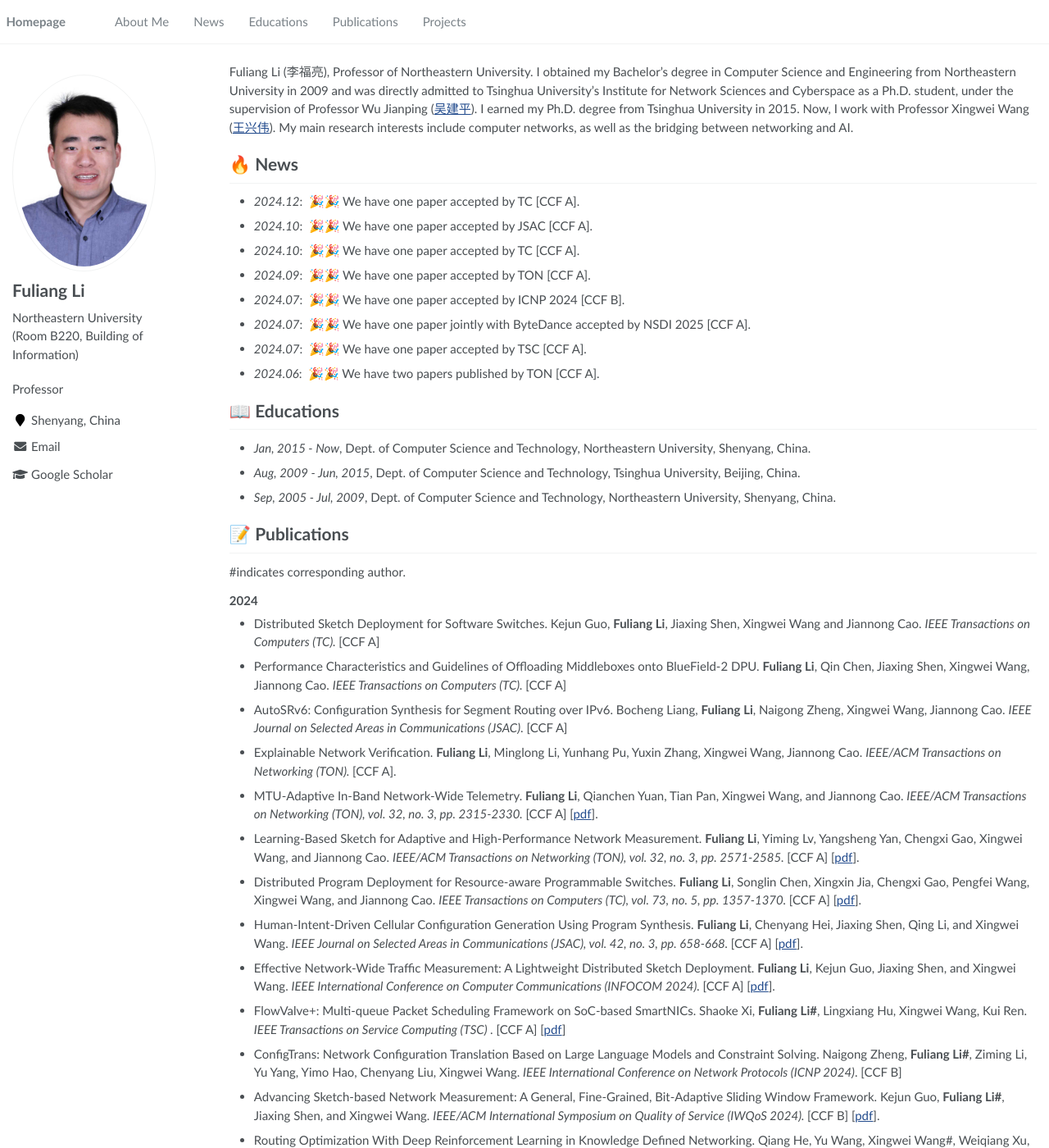
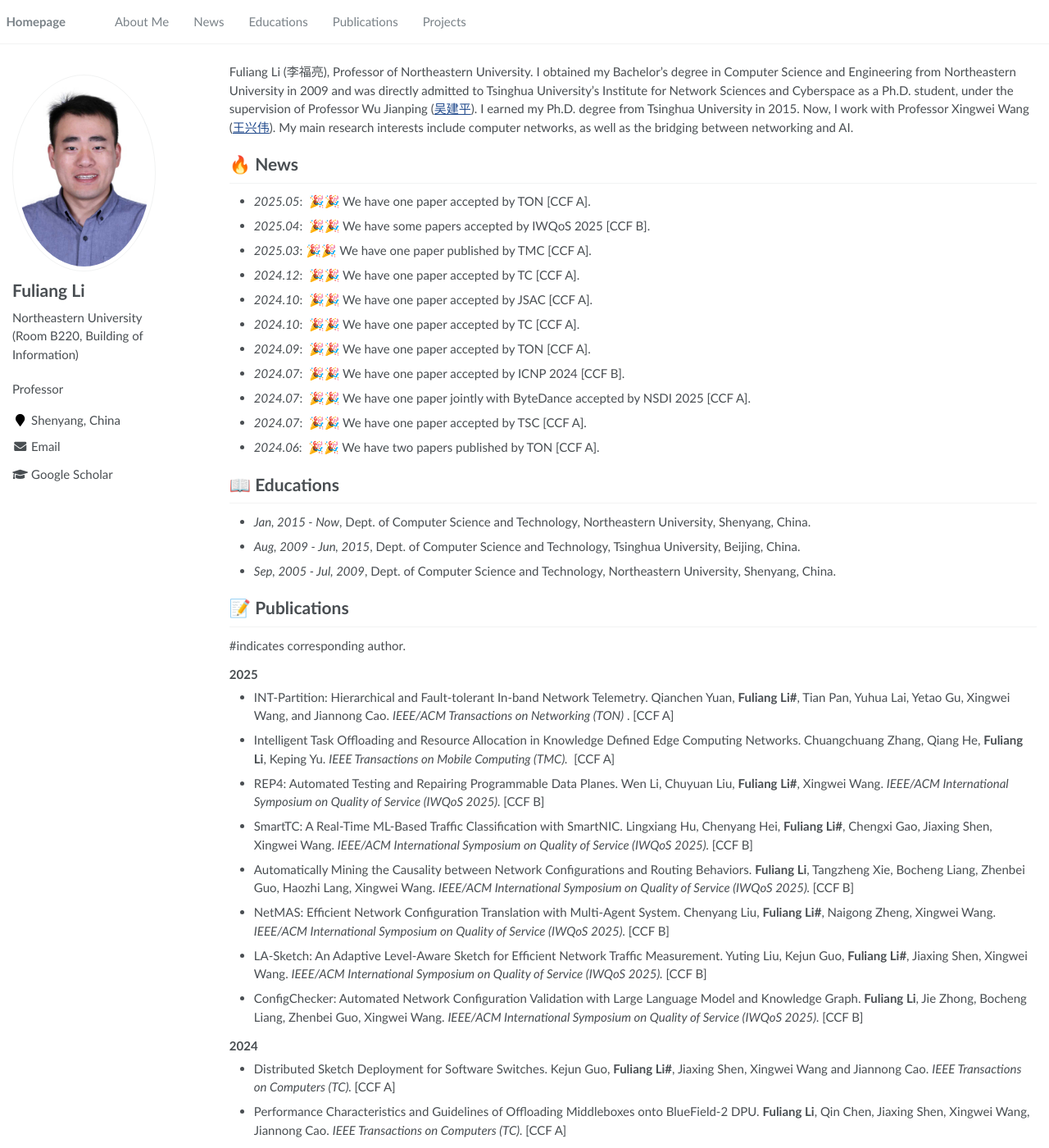
Before and after one commit to Fuliang-Li/Fuliang-Li.github.io, a Jekyll site: the page built from _pages/about.md, in a window 1280 px wide and 1400 px high. Shown: the whole window at 82% size. Built offline with Jekyll 4.4.1, drawn with Linux system fonts in a browser that asks for light colours.

Commit message:
Update about.md

```diff
--- a/_pages/about.md
+++ b/_pages/about.md
@@ -20,6 +20,9 @@ redirect_from:
 Fuliang Li (李福亮), Professor of Northeastern University. I obtained my Bachelor’s degree in Computer Science and Engineering from Northeastern University in 2009 and was directly admitted to Tsinghua University’s Institute for Network Sciences and Cyberspace as a Ph.D. student, under the supervision of Professor Wu Jianping (<a href="https://www.tsinghua.edu.cn/info/1166/93896.htm" target="_blank">吴建平</a>). I earned my Ph.D. degree from Tsinghua University in 2015. Now, I work with Professor Xingwei Wang (<a href="https://neu.edu.cn/info/1012/3221.htm" target="_blank">王兴伟</a>). My main research interests include computer networks, as well as the bridging between networking and AI.
 
 # 🔥 News
+- *2025.05*: &nbsp;🎉🎉 We have one paper accepted by TON [CCF A].
+- *2025.04*: &nbsp;🎉🎉 We have some papers accepted by IWQoS 2025 [CCF B].
+- *2025.03*: 🎉🎉 We have one paper published by TMC [CCF A].
 - *2024.12*: &nbsp;🎉🎉 We have one paper accepted by TC [CCF A].
 - *2024.10*: &nbsp;🎉🎉 We have one paper accepted by JSAC [CCF A].
 - *2024.10*: &nbsp;🎉🎉 We have one paper accepted by TC [CCF A].
@@ -38,9 +41,20 @@ Fuliang Li (李福亮), Professor of Northeastern University. I obtained my Bach
 
 #indicates corresponding author.
 
+<h3><strong>2025</strong></h3>
+
+- INT-Partition: Hierarchical and Fault-tolerant In-band Network Telemetry. Qianchen Yuan, <b>Fuliang Li#</b>, Tian Pan, Yuhua Lai, Yetao Gu, Xingwei Wang, and Jiannong Cao. <i> IEEE/ACM Transactions on Networking (TON)</i> .  [CCF A]
+- Intelligent Task Offloading and Resource Allocation in Knowledge Defined Edge Computing Networks. Chuangchuang Zhang, Qiang He, **Fuliang Li**, Keping Yu. <i> IEEE Transactions on Mobile Computing (TMC). </i> [CCF A]
+- REP4: Automated Testing and Repairing Programmable Data Planes. Wen Li, Chuyuan Liu, **Fuliang Li#**, Xingwei Wang. <i> IEEE/ACM International Symposium on Quality of Service (IWQoS 2025). </i>  [CCF B]
+- SmartTC: A Real-Time ML-Based Traffic Classification with SmartNIC. Lingxiang Hu, Chenyang Hei, **Fuliang Li#**, Chengxi Gao, Jiaxing Shen, Xingwei Wang. <i> IEEE/ACM International Symposium on Quality of Service (IWQoS 2025). </i>  [CCF B]
+- Automatically Mining the Causality between Network Configurations and Routing Behaviors. **Fuliang Li**, Tangzheng Xie, Bocheng Liang, Zhenbei Guo, Haozhi Lang, Xingwei Wang. <i> IEEE/ACM International Symposium on Quality of Service (IWQoS 2025). </i>  [CCF B]
+- NetMAS: Efficient Network Configuration Translation with Multi-Agent System. Chenyang Liu, **Fuliang Li#**, Naigong Zheng, Xingwei Wang. <i> IEEE/ACM International Symposium on Quality of Service (IWQoS 2025). </i>  [CCF B]
+- LA-Sketch: An Adaptive Level-Aware Sketch for Efficient Network Traffic Measurement. Yuting Liu, Kejun Guo, **Fuliang Li#**, Jiaxing Shen, Xingwei Wang. <i> IEEE/ACM International Symposium on Quality of Service (IWQoS 2025). </i>  [CCF B]
+- ConfigChecker: Automated Network Configuration Validation with Large Language Model and Knowledge Graph. **Fuliang Li**, Jie Zhong, Bocheng Liang, Zhenbei Guo, Xingwei Wang. <i> IEEE/ACM International Symposium on Quality of Service (IWQoS 2025). </i>  [CCF B]
+
 <h3><strong>2024</strong></h3>
 
-- Distributed Sketch Deployment for Software Switches. Kejun Guo, <b>Fuliang Li</b>,  Jiaxing Shen,  Xingwei Wang and Jiannong Cao. <i>  IEEE Transactions on Computers (TC). </i> [CCF A]
+- Distributed Sketch Deployment for Software Switches. Kejun Guo, <b>Fuliang Li#</b>,  Jiaxing Shen,  Xingwei Wang and Jiannong Cao. <i>  IEEE Transactions on Computers (TC). </i> [CCF A]
 - Performance Characteristics and Guidelines of Offloading Middleboxes onto BlueField-2 DPU.  <b>Fuliang Li</b>, Qin Chen, Jiaxing Shen,  Xingwei Wang, Jiannong Cao. <i>  IEEE Transactions on Computers (TC). </i> [CCF A]
 - AutoSRv6: Configuration Synthesis for Segment Routing over IPv6. Bocheng Liang, **Fuliang Li**, Naigong Zheng, Xingwei Wang, Jiannong Cao. *IEEE Journal on Selected Areas in Communications (JSAC)*. [CCF A]
 - Explainable Network Verification. **Fuliang Li**, Minglong Li, Yunhang Pu, Yuxin Zhang, Xingwei Wang, Jiannong Cao.  <i>IEEE/ACM Transactions on Networking (TON). </i> [CCF A].
```
